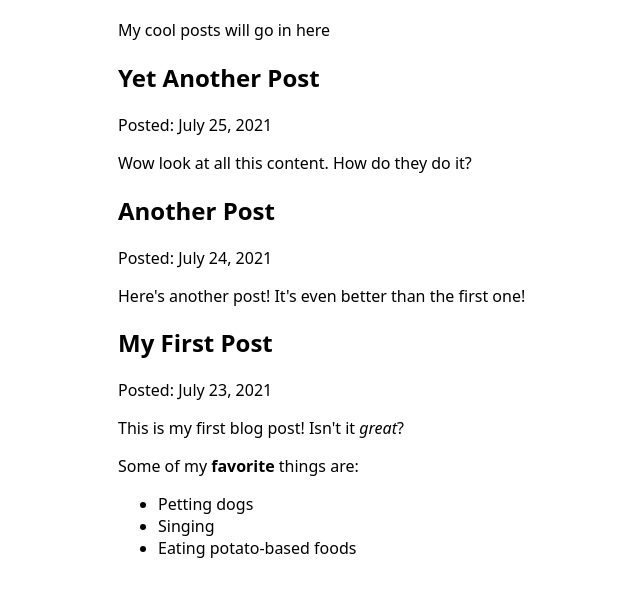
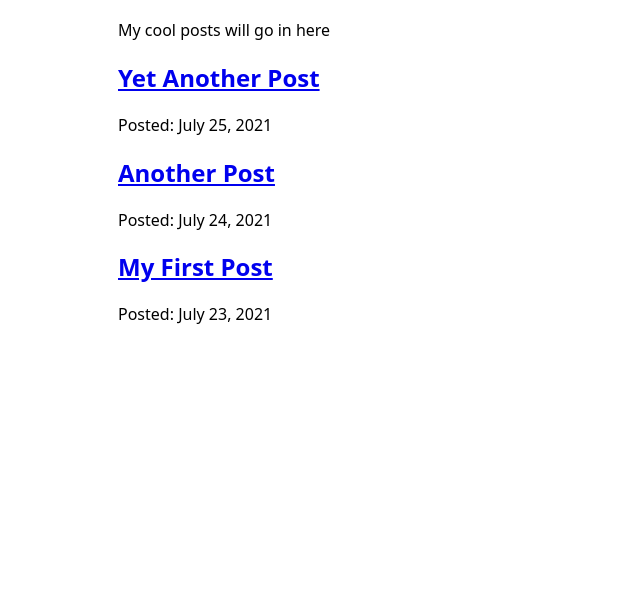
Before and after one commit to Meyerzh/my-first-gatsby-site, a Gatsby site: page /blog in a window 1280 px wide. Shown: the part 179-776 px from the top of the page, without its empty margins (272-912 px from the left). Built offline with nearby package versions, Linux system fonts and the light colour scheme; Gatsby itself is replaced by a stand-in of ours.

Commit message:
Finished Gatsby Tutorial Part 6.

```diff
--- a/src/pages/blog.js
+++ b/src/pages/blog/index.js
@@ -1,7 +1,6 @@
 import * as React from "react";
-import { graphql } from "gatsby";
-import { MDXRenderer } from "gatsby-plugin-mdx";
-import Layout from "../components/layout";
+import { Link, graphql } from "gatsby";
+import Layout from "../../components/layout";
 
 const BlogPage = ({ data }) => {
   return (
@@ -9,9 +8,10 @@ const BlogPage = ({ data }) => {
       <p>My cool posts will go in here</p>
       {data.allMdx.nodes.map((node) => (
         <article key={node.id}>
-          <h2>{node.frontmatter.title}</h2>
+          <h2>
+            <Link to={`/blog/${node.slug}`}>{node.frontmatter.title}</Link>
+          </h2>
           <p>Posted: {node.frontmatter.date}</p>
-          <MDXRenderer>{node.body}</MDXRenderer>
         </article>
       ))}
     </Layout>
@@ -20,20 +20,17 @@ const BlogPage = ({ data }) => {
 
 export const query = graphql`
   query {
-    allMdx(sort: { order: DESC, fields: frontmatter___date }) {
+    allMdx(sort: {fields: frontmatter___date, order: DESC}) {
       nodes {
         frontmatter {
           date(formatString: "MMMM D, YYYY")
           title
         }
         id
-        body
-        parent {
-          id
-        }
+        slug
       }
     }
   }
-`;
+`
 
 export default BlogPage;
```
Also changed, not shown: src/pages/blog/{mdx.slug}.js (added, +31 -0 lines).
